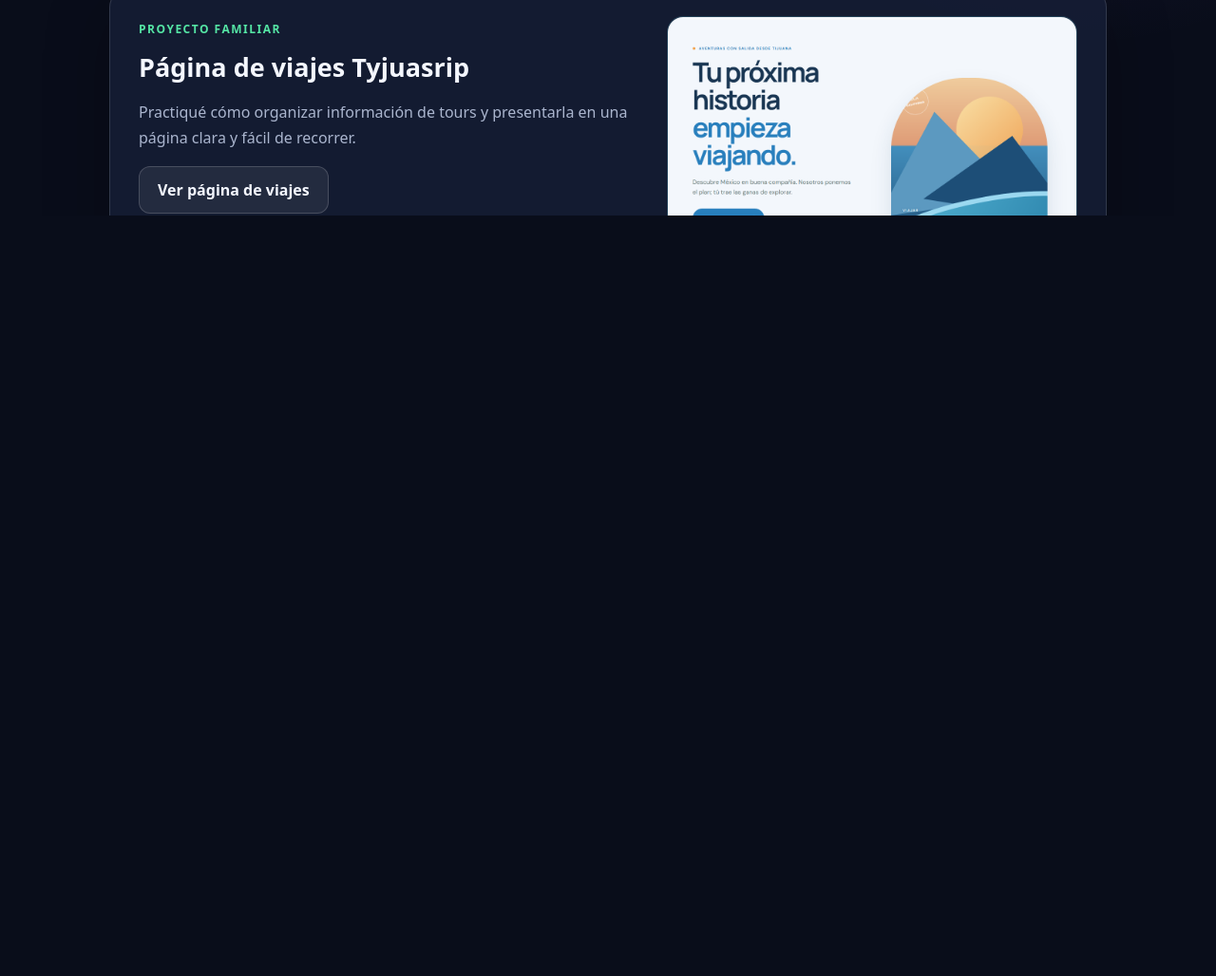
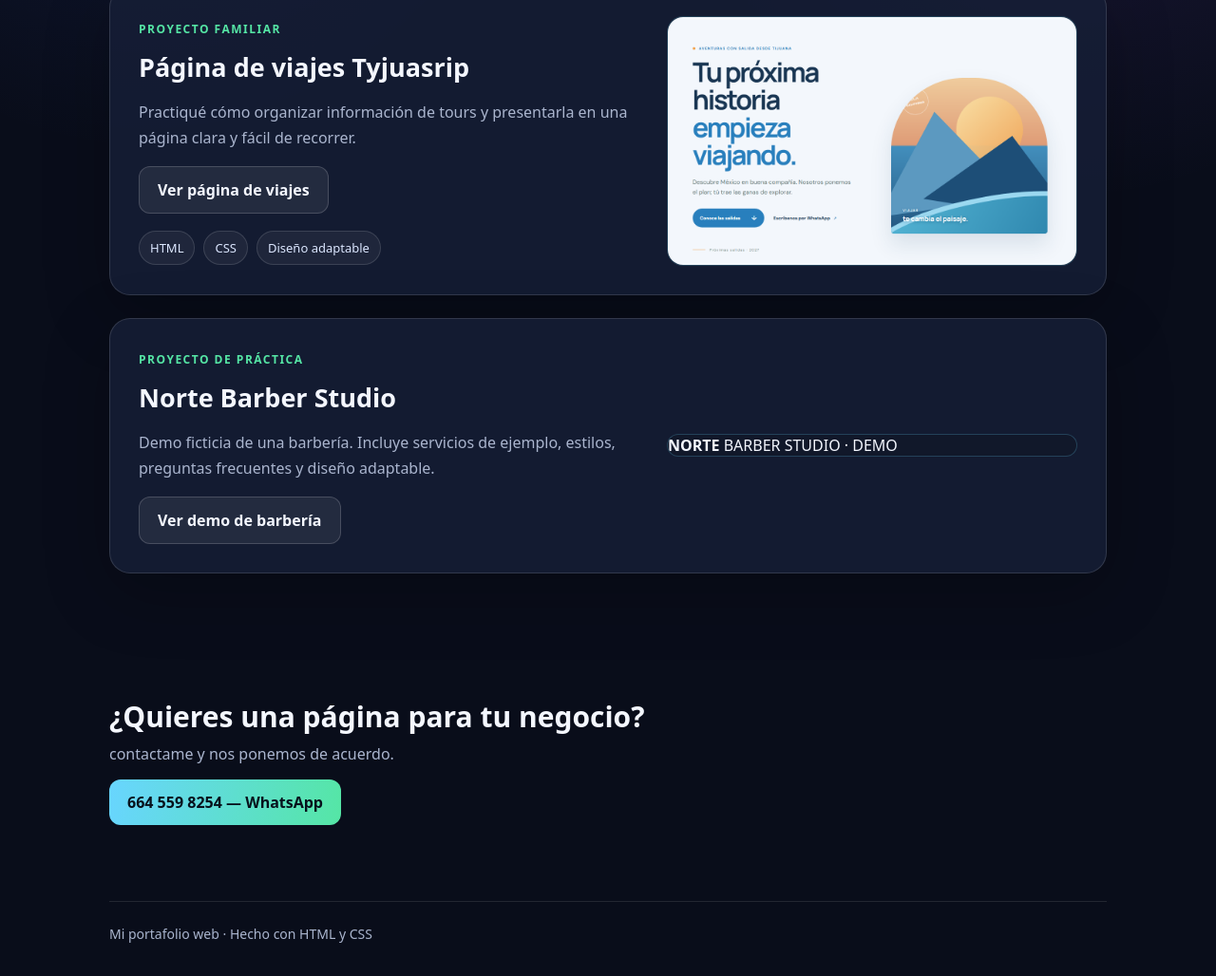
Before and after one commit to elmemaser/mi-portafolio, a plain HTML site: page index.html in a window 1280 px wide. Shown: the part 790-1818 px from the top of the page at 95% size. Before the commit the page ends 1525 px from the top, so only its background shows below. Drawn offline with Linux system fonts and the light colour scheme.

Commit message:
mi-portafolio

```diff
--- a/index.html
+++ b/index.html
@@ -299,7 +299,32 @@
             alt="Vista previa de la página de viajes Tyjuasrip"
           >
         </div>
-      </article>
+      </article><article class="proyecto">
+  <div>
+    <span class="tipo">Proyecto de práctica</span>
+    <h3>Norte Barber Studio</h3>
+    <p>
+      Demo ficticia de una barbería. Incluye servicios de ejemplo,
+      estilos, preguntas frecuentes y diseño adaptable.
+    </p>
+
+    <a
+      class="boton boton-secundario"
+      href="https://elmemaser.github.io/mi-portafolio/barberia-demo.html"
+      target="_blank"
+      rel="noopener noreferrer"
+    >
+      Ver demo de barbería
+    </a>
+  </div>
+
+  <div class="vista">
+    <div>
+      <strong>NORTE</strong>
+      <span>BARBER STUDIO · DEMO</span>
+    </div>
+  </div>
+</article>
     </section>
 
     <section class="seccion" id="contacto">
```
